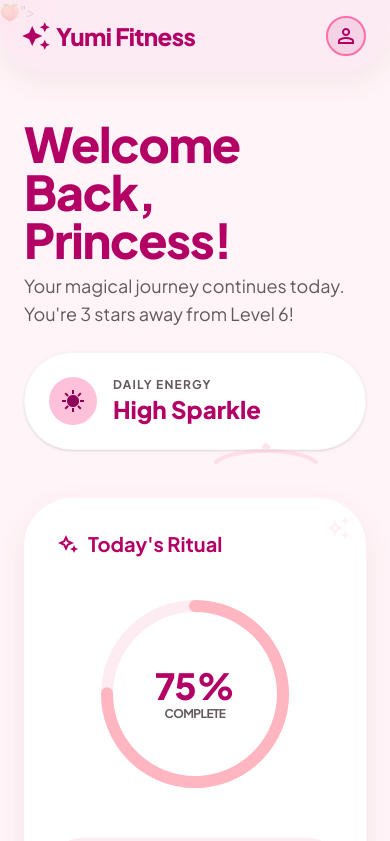
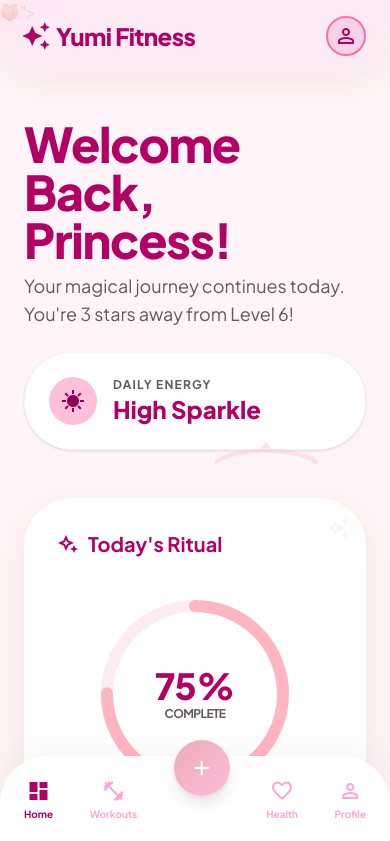
Before and after one commit to Loli-Nyuu/yumi-fitness-tracker, a Nuxt app: page / in a window 390 px wide. Shown: the top 841 px of the page. Built offline with nearby package versions, Linux system fonts and the light colour scheme; no server answers.

Commit message:
Add Magical Mobile Navigation for responsiveness
- Created MagicalMobileNav component with ribbon-style central button
- Integrated mobile nav into default layout
- Ensures navigation is accessible on small screens

```diff
--- /dev/null
+++ b/app/components/layout/MagicalMobileNav.vue
@@ -0,0 +1,28 @@
+<template>
+  <nav class="md:hidden fixed bottom-0 left-0 w-full bg-white/90 backdrop-blur-xl px-6 py-4 flex justify-between items-center z-50 rounded-t-[3rem] shadow-[0_-10px_30px_rgba(125,78,88,0.05)]">
+    <NuxtLink to="/" class="flex flex-col items-center gap-1 text-primary">
+      <span class="material-symbols-outlined" style="font-variation-settings: 'FILL' 1;">dashboard</span>
+      <span class="text-[10px] font-bold">Home</span>
+    </NuxtLink>
+    <NuxtLink to="/exercises" class="flex flex-col items-center gap-1 text-pink-300">
+      <span class="material-symbols-outlined">fitness_center</span>
+      <span class="text-[10px] font-bold">Workouts</span>
+    </NuxtLink>
+
+    <!-- Central "Magic Button" -->
+    <div class="relative -top-8">
+      <button class="w-14 h-14 ribbon-gradient rounded-full text-white shadow-lg flex items-center justify-center active:scale-95 transition-transform">
+        <span class="material-symbols-outlined text-3xl">add</span>
+      </button>
+    </div>
+
+    <NuxtLink to="/wellness" class="flex flex-col items-center gap-1 text-pink-300">
+      <span class="material-symbols-outlined">favorite</span>
+      <span class="text-[10px] font-bold">Health</span>
+    </NuxtLink>
+    <NuxtLink to="/body" class="flex flex-col items-center gap-1 text-pink-300">
+      <span class="material-symbols-outlined">person</span>
+      <span class="text-[10px] font-bold">Profile</span>
+    </NuxtLink>
+  </nav>
+</template>
--- a/app/layouts/default.vue
+++ b/app/layouts/default.vue
@@ -22,11 +22,15 @@
     <!-- Global Panels -->
     <BreathingPanel />
     <ExercisePanel />
+
+    <!-- Magical Mobile Navigation -->
+    <MagicalMobileNav />
   </div>
 </template>
 
 <script setup lang="ts">
 import MagicalSidebar from '~/components/layout/MagicalSidebar.vue'
+import MagicalMobileNav from '~/components/layout/MagicalMobileNav.vue'
 </script>
 
 <style>
```
